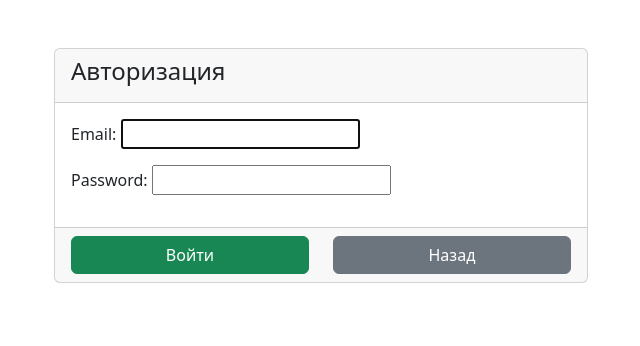
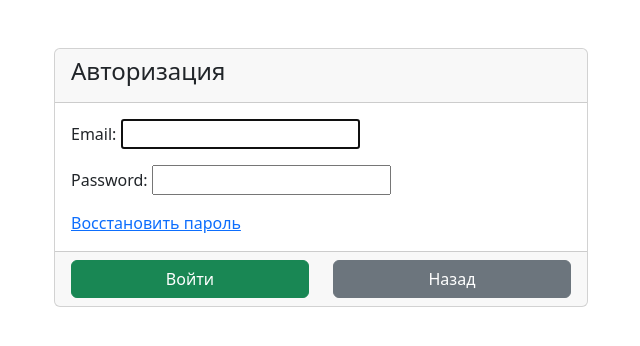
Before and after one commit to AlexandrBxbrxv/dz_19_2, a Django app: page /users/login/ in a window 1280 px wide. Shown: the part 60-406 px from the top of the page, without its empty margins (307-947 px from the left). Run offline with Django 5.2, Linux system fonts and the light colour scheme.

Commit message:
+ кнопка восстановления пароля

```diff
--- a/users/templates/users/login.html
+++ b/users/templates/users/login.html
@@ -10,10 +10,13 @@
           <div class="card-header">
             <h4>Авторизация</h4>
           </div>
+
           <div class="card-body">
             {% csrf_token %}
             {{ form.as_p }}
+            <a href="{% url 'users:password_reset' %}">Восстановить пароль</a>
           </div>
+
           <div class="card-footer">
             <div class="row">
               <div class="col-6">
@@ -24,6 +27,7 @@
               </div>
             </div>
           </div>
+
         </div>
       </div>
 
```
